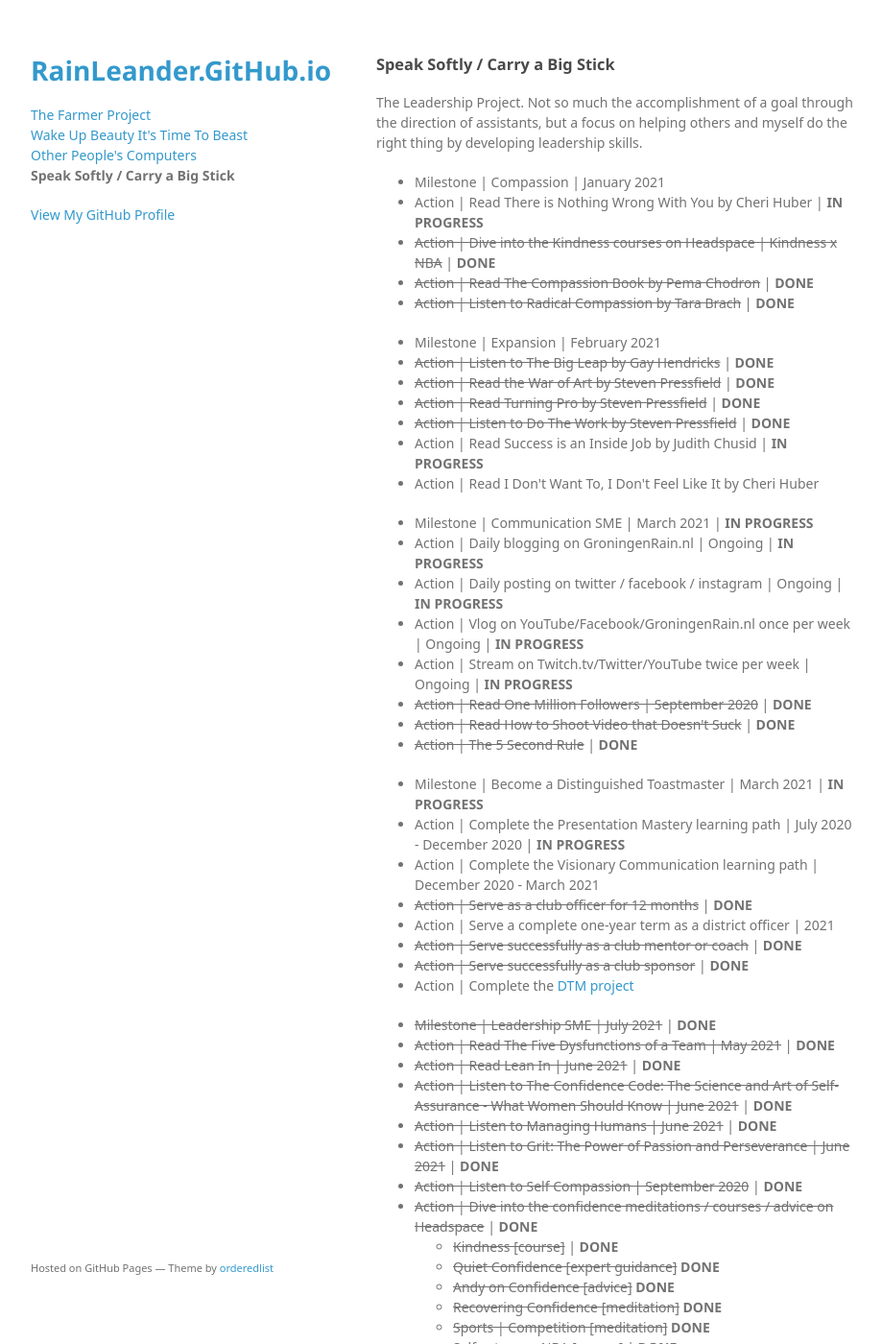
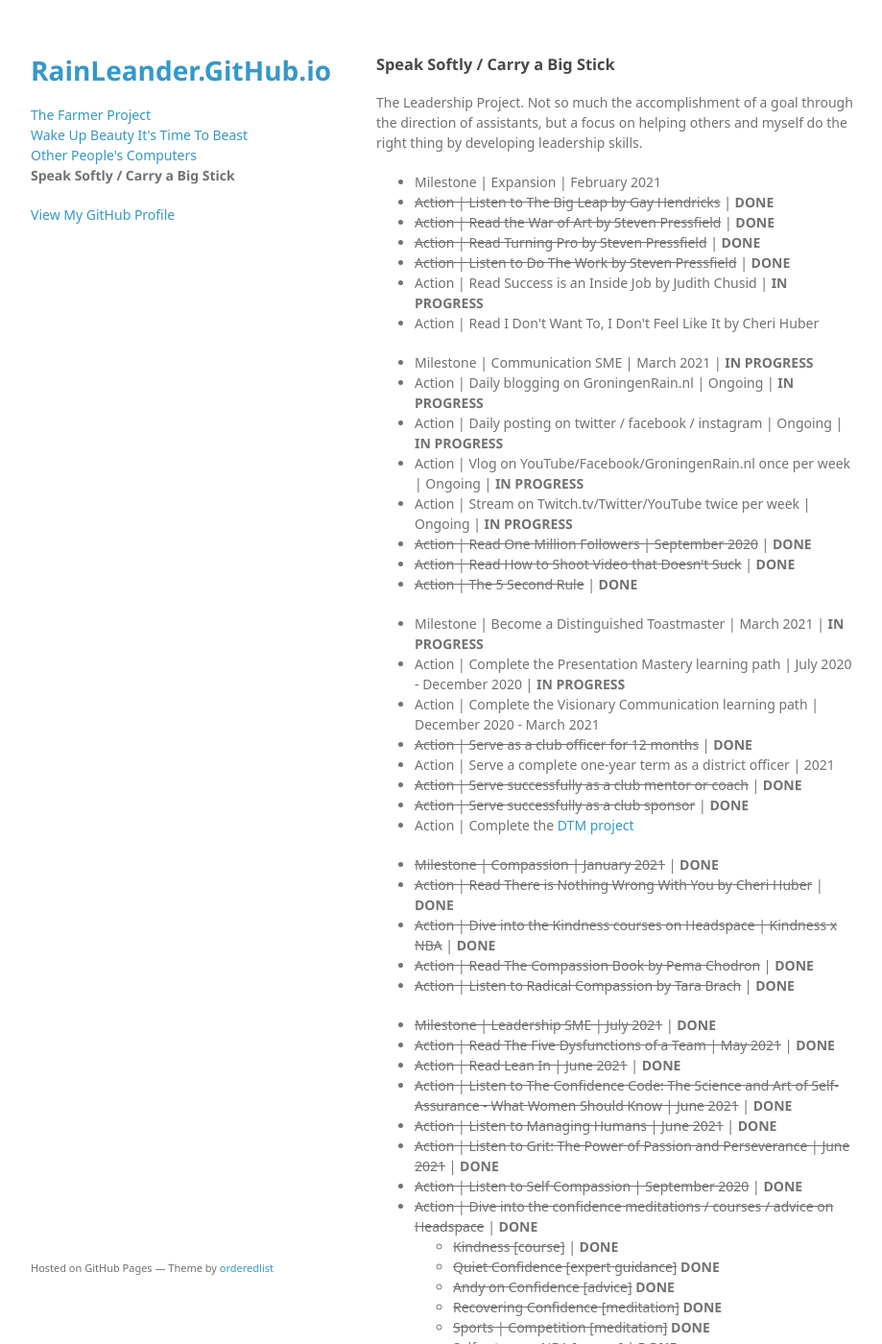
Before and after one commit to rainleander/rainleander.github.io, a Jekyll site: the page speak-softly.html, which Jekyll copies as it is, in a window 1280 px wide and 1400 px high. Shown: the whole window at 96% size, without its empty margins (178-1097 px from the left). Built offline with Jekyll 4.4.1, drawn with Linux system fonts in a browser that asks for light colours; some web fonts are replaced; some of the changed lines change nothing that is shown.

Commit message:
Update speak-softly.html

```diff
--- a/speak-softly.html
+++ b/speak-softly.html
@@ -29,12 +29,7 @@
 <a id="speak-softly-carry-a-big-stick" class="anchor" href="#speak-softly-carry-a-big-stick" aria-hidden="true"><span aria-hidden="true" class="octicon octicon-link"></span></a>Speak Softly / Carry a Big Stick</h3>
 <p>The Leadership Project. Not so much the accomplishment of a goal through the direction of assistants, but a focus on helping others and myself do the right thing by developing leadership skills.</p>
 
-        <p>        <ul><li>Milestone | Compassion | January 2021</li>
-          <li>Action | Read There is Nothing Wrong With You by Cheri Huber | <b>IN PROGRESS</b></li>
-          <li><del>Action | Dive into the Kindness courses on Headspace | Kindness x NBA</del> | <b>DONE</b></li>
-          <li><del>Action | Read The Compassion Book by Pema Chodron</del> | <b>DONE</b></li>
-          <li><del>Action | Listen to Radical Compassion by Tara Brach</del> | <b>DONE</b></li></ul>
-
+        <p>
         <ul><li>Milestone | Expansion | February 2021</li>
         <li><del>Action | Listen to The Big Leap by Gay Hendricks</del> | <b>DONE</b></li>
         <li><del>Action | Read the War of Art by Steven Pressfield</del> | <b>DONE</b></li>
@@ -60,6 +55,12 @@
         <li><del>Action | Serve successfully as a club mentor or coach</del> | <b>DONE</b></li>
         <li><del>Action | Serve successfully as a club sponsor</del> | <b>DONE</b></li>
         <li>Action | Complete the <a href="http://karenstorey.com/PATHWAYS/00-DTM-Project.htm">DTM project</a></li></ul>
+
+        <ul><li><del>Milestone | Compassion | January 2021</del> | <b>DONE</b></li>
+        <li><del>Action | Read There is Nothing Wrong With You by Cheri Huber</del> | <b>DONE</b></li>
+        <li><del>Action | Dive into the Kindness courses on Headspace | Kindness x NBA</del> | <b>DONE</b></li>
+        <li><del>Action | Read The Compassion Book by Pema Chodron</del> | <b>DONE</b></li>
+        <li><del>Action | Listen to Radical Compassion by Tara Brach</del> | <b>DONE</b></li></ul>
 
         <ul><li><del>Milestone | Leadership SME | July 2021</del> | <b>DONE</b></li>
         <li><del>Action | Read The Five Dysfunctions of a Team | May 2021</del> | <b>DONE</b></li>
```
Lines whose indentation alone changed are shown as unchanged.
